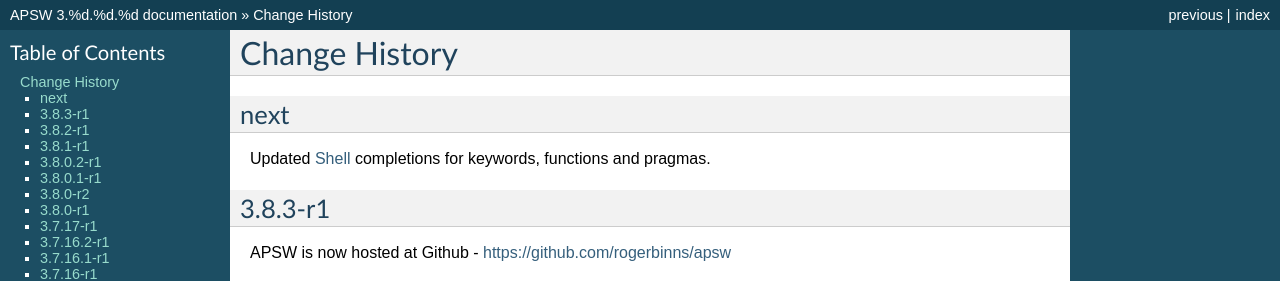
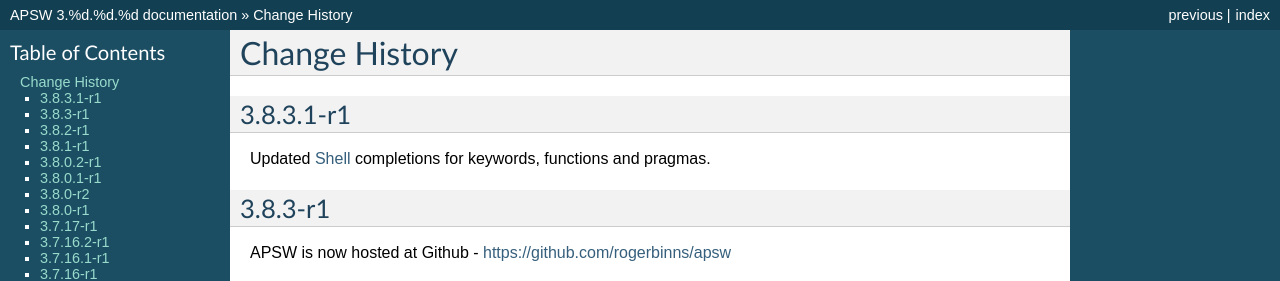
Before and after one commit to rogerbinns/apsw, a Sphinx documentation site: the page built from doc/changes.rst, in a window 1280 px wide and 900 px high. Shown: the top 281 px of the window. Built offline with Sphinx 7.4.7, drawn with Linux system fonts in a browser that asks for light colours; pages that are not in the unit, such as notebooks, are missing from menus; the version number is read from the project's files by our own code.

Commit message:
Bump doc version

```diff
--- a/doc/changes.rst
+++ b/doc/changes.rst
@@ -2,8 +2,8 @@ Change History
 **************
 .. currentmodule:: apsw
 
-next
-====
+3.8.3.1-r1
+==========
 
 Updated :doc:`shell` completions for keywords, functions and pragmas.
 
```
